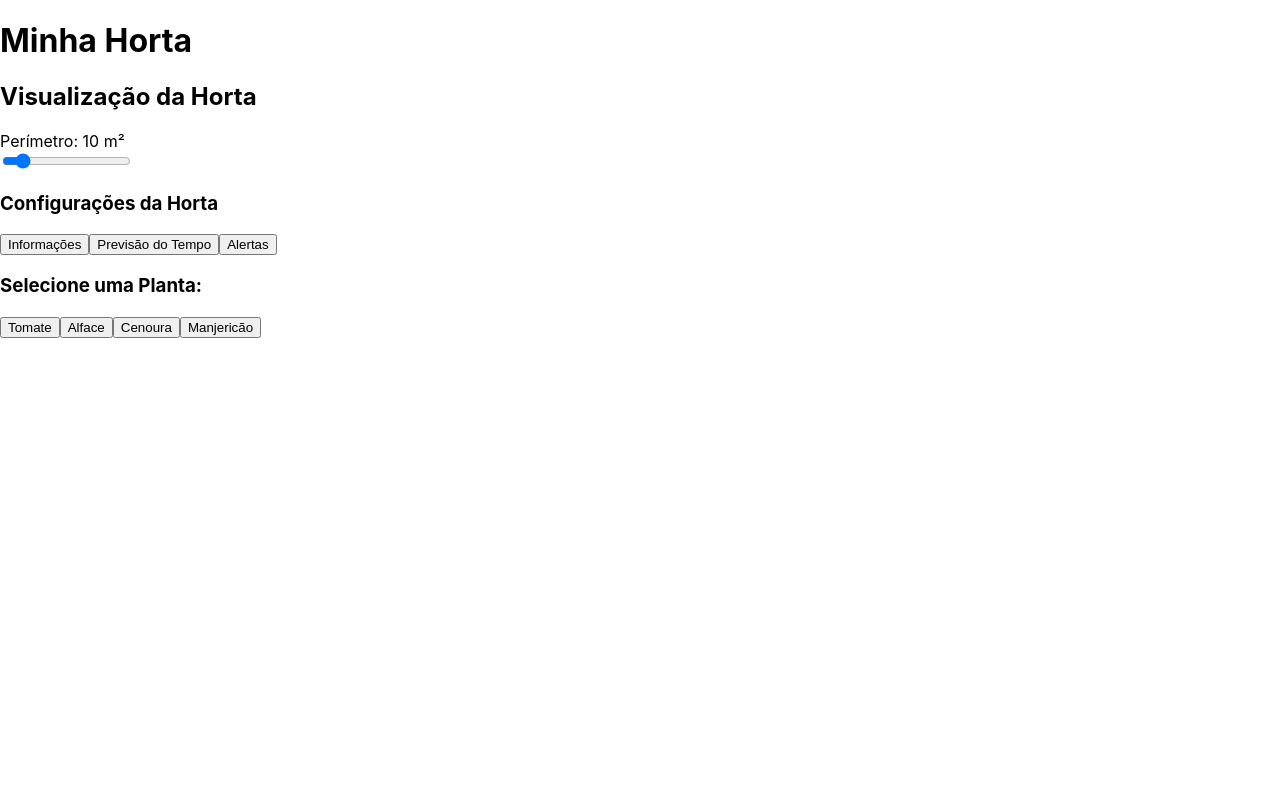
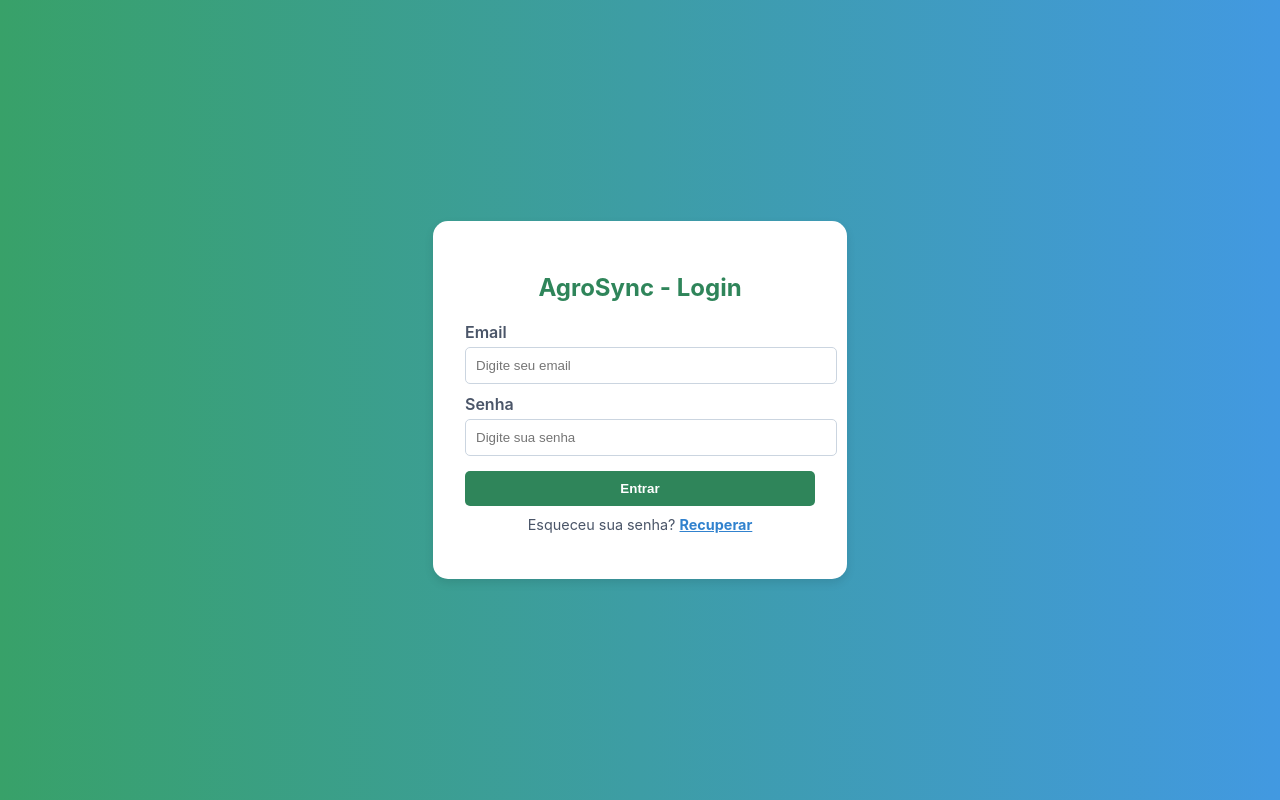
Before and after one commit to pedrohenrif/agro-sync, a React (Create React App) app: page / in a window 1280 px wide. Built offline with nearby package versions, Linux system fonts and the light colour scheme; the HTML template or start-up script is replaced by a standard one.

Commit message:
Criar tela de login e estrutura da tela de Recuperar senha

```diff
--- a/src/App.tsx
+++ b/src/App.tsx
@@ -1,11 +1,13 @@
 import React from "react";
 import PerimetroSecao from "./components/PerimetroSecao";
+import Login from "./components/Login/Login";
+import RecuperarSenha from "./components/RecuperarSenha/RecuperarSenha";
+
 
 function App() {
   return (
-    <div className="flex justify-center items-center min-h-screen bg-gray-200">
-      <PerimetroSecao />
-    </div>
+    <Login />
+    //<RecuperarSenha/>
   );
 }
 
--- /dev/null
+++ b/src/components/Login/Login.css
@@ -0,0 +1,67 @@
+/* Login.css */
+.login-container {
+    display: flex;
+    justify-content: center;
+    align-items: center;
+    min-height: 100vh;
+    background: linear-gradient(to right, #38a169, #4299e1);
+  }
+
+  .login-box {
+    background: white;
+    padding: 2rem;
+    border-radius: 15px;
+    box-shadow: 0 4px 10px rgba(0, 0, 0, 0.1);
+    width: 350px;
+    text-align: center;
+  }
+
+  .login-title {
+    font-size: 1.5rem;
+    font-weight: bold;
+    color: #2f855a;
+    margin-bottom: 20px;
+  }
+
+  .login-form label {
+    display: block;
+    text-align: left;
+    font-weight: 600;
+    color: #4a5568;
+    margin-top: 10px;
+  }
+
+  .login-form input {
+    width: 100%;
+    padding: 10px;
+    margin-top: 5px;
+    border: 1px solid #cbd5e0;
+    border-radius: 5px;
+  }
+
+  .login-button {
+    width: 100%;
+    background: #2f855a;
+    color: white;
+    font-weight: bold;
+    padding: 10px;
+    border: none;
+    border-radius: 5px;
+    margin-top: 15px;
+    cursor: pointer;
+  }
+
+  .login-button:hover {
+    background: #276749;
+  }
+
+  .forgot-password {
+    margin-top: 10px;
+    font-size: 0.9rem;
+    color: #4a5568;
+  }
+
+  .forgot-password a {
+    color: #3182ce;
+    font-weight: bold;
+  }
--- /dev/null
+++ b/src/components/Login/Login.tsx
@@ -0,0 +1,28 @@
+import React from "react";
+import "./Login.css"; // Importação do CSS
+
+const Login = () => {
+  return (
+    <div className="login-container">
+      <div className="login-box">
+        <h2 className="login-title">AgroSync - Login</h2>
+        <form className="login-form">
+          <label>Email</label>
+          <input type="email" placeholder="Digite seu email" />
+
+          <label>Senha</label>
+          <input type="password" placeholder="Digite sua senha" />
+
+          <button type="submit" className="login-button">
+            Entrar
+          </button>
+        </form>
+        <p className="forgot-password">
+          Esqueceu sua senha? <a href="#">Recuperar</a>
+        </p>
+      </div>
+    </div>
+  );
+};
+
+export default Login;
--- /dev/null
+++ b/src/components/RecuperarSenha/RecuperarSenha.css
@@ -0,0 +1,67 @@
+/* Login.css */
+.login-container {
+    display: flex;
+    justify-content: center;
+    align-items: center;
+    min-height: 100vh;
+    background: linear-gradient(to right, #38a169, #4299e1);
+  }
+
+  .login-box {
+    background: white;
+    padding: 2rem;
+    border-radius: 15px;
+    box-shadow: 0 4px 10px rgba(0, 0, 0, 0.1);
+    width: 350px;
+    text-align: center;
+  }
+
+  .login-title {
+    font-size: 1.5rem;
+    font-weight: bold;
+    color: #2f855a;
+    margin-bottom: 20px;
+  }
+
+  .login-form label {
+    display: block;
+    text-align: left;
+    font-weight: 600;
+    color: #4a5568;
+    margin-top: 10px;
+  }
+
+  .login-form input {
+    width: 100%;
+    padding: 10px;
+    margin-top: 5px;
+    border: 1px solid #cbd5e0;
+    border-radius: 5px;
+  }
+
+  .login-button {
+    width: 100%;
+    background: #2f855a;
+    color: white;
+    font-weight: bold;
+    padding: 10px;
+    border: none;
+    border-radius: 5px;
+    margin-top: 15px;
+    cursor: pointer;
+  }
+
+  .login-button:hover {
+    background: #276749;
+  }
+
+  .forgot-password {
+    margin-top: 10px;
+    font-size: 0.9rem;
+    color: #4a5568;
+  }
+
+  .forgot-password a {
+    color: #3182ce;
+    font-weight: bold;
+  }
--- /dev/null
+++ b/src/components/RecuperarSenha/RecuperarSenha.tsx
@@ -0,0 +1,28 @@
+import React from "react";
+
+const RecoverPassword = () => {
+  return (
+    <div className="flex justify-center items-center min-h-screen bg-gradient-to-r from-green-500 to-blue-500">
+      <div className="bg-white p-8 rounded-2xl shadow-lg w-96">
+        <h2 className="text-2xl font-bold text-center text-green-600 mb-6">Recuperar Senha</h2>
+        <form className="flex flex-col">
+          <label className="text-gray-700 font-semibold">Email</label>
+          <input
+            type="email"
+            placeholder="Digite seu email"
+            className="p-3 mt-1 border rounded-lg focus:outline-none focus:ring-2 focus:ring-green-500"
+          />
+          <button
+            type="submit"
+            className="bg-green-600 text-white font-semibold p-3 rounded-lg mt-6 hover:bg-green-700"
+          >
+            Enviar link de recuperação
+          </button>
+        </form>
+        <p className="text-center text-sm text-gray-600 mt-4">Lembrou sua senha? <a href="#" className="text-blue-500 font-semibold">Fazer login</a></p>
+      </div>
+    </div>
+  );
+};
+
+export default RecoverPassword;
```
